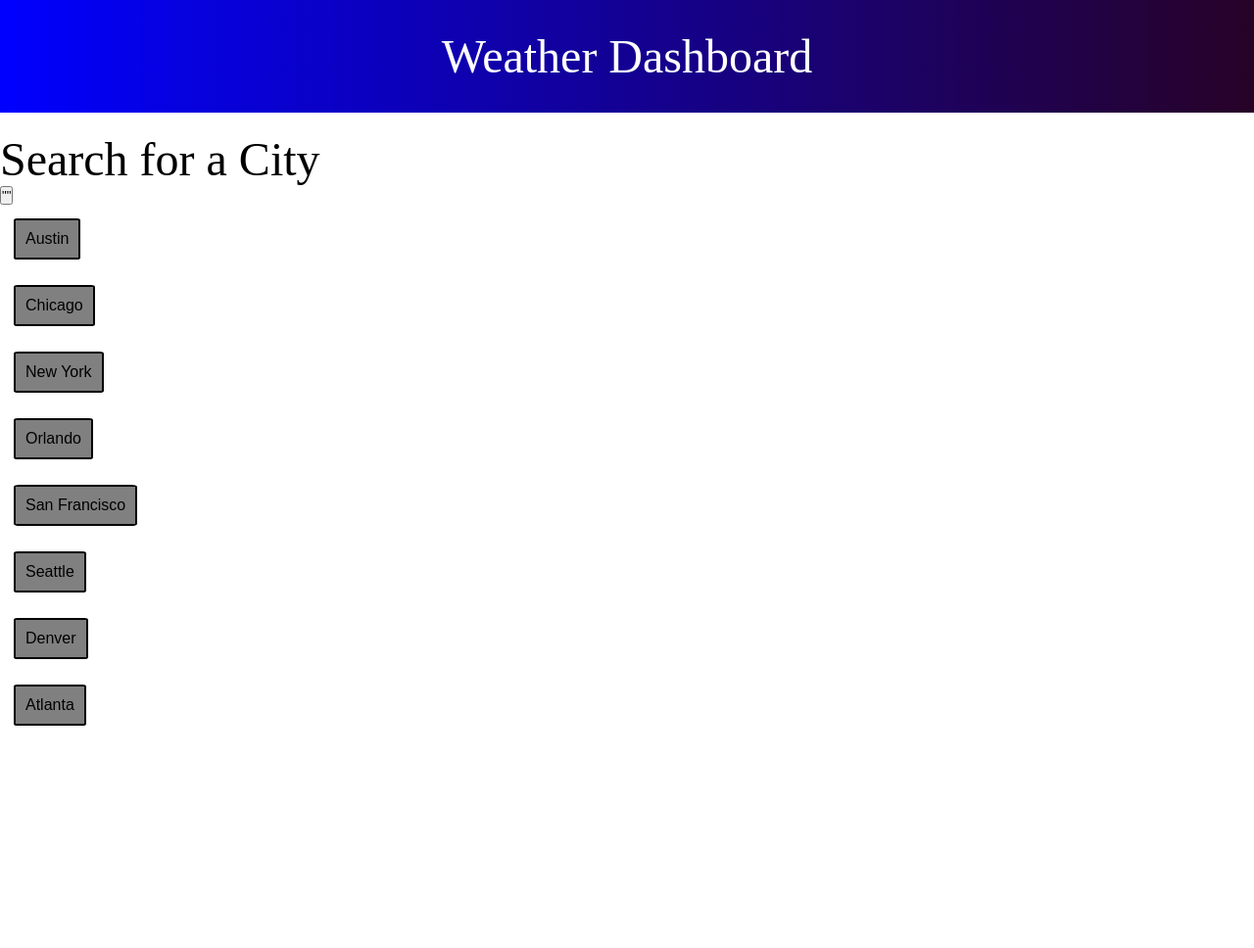
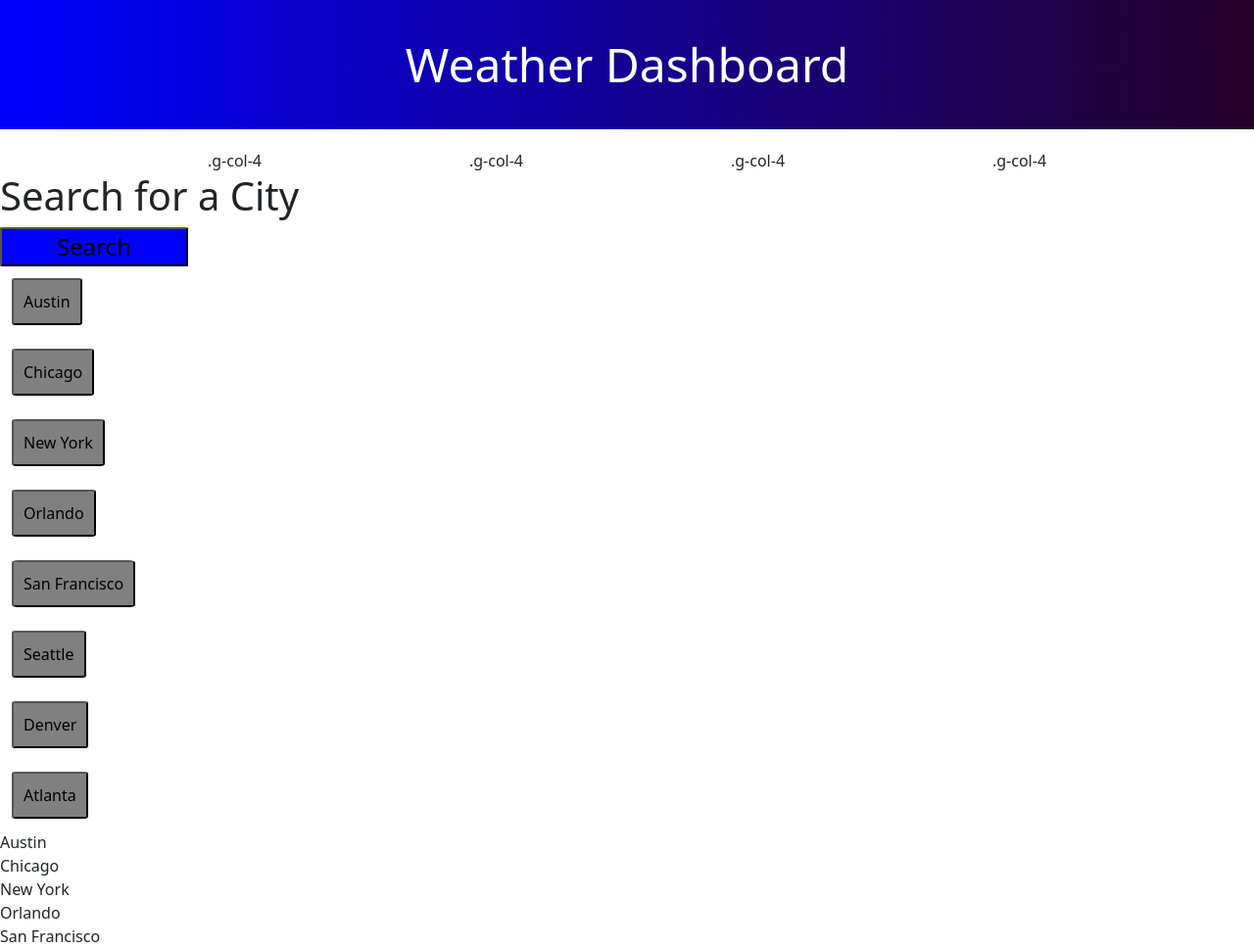
Before and after one commit to toriskyt/weather-dashboard, a plain HTML site: page main.html in a window 1280 px wide. Shown: the whole page at 98% size. Before the commit the page ends 800 px from the top, so only its background shows below. Drawn offline with nearby package versions, Linux system fonts and the light colour scheme.

Commit message:
header, search button, city buttons

```diff
--- a/Assets/main.js
+++ b/Assets/main.js
@@ -4,3 +4,6 @@
 
 //
 // api.openweathermap.org/data/2.5/weather?q={city name}&appid={APIKey}
+
+var displayE1 = $('#display');
+var clearE1 = $('clear');
--- a/Assets/style.css
+++ b/Assets/style.css
@@ -17,6 +17,37 @@ body {
     }
 
 #city {
+    background-color:gray;
+    text: black
+    border: 2px solid black;
+    radius: 2%;
+    margin: 12px;
+    padding: 10px;
+    border-radius: 5%;
+    font-size: 100%;
+}
+.grid {
+    display: flex;
+    display: inline-flexbox;
+    justify-content: space-evenly;
+}
+
+#city-search {
+    font-size: 150%;
+    width: 15%;
+    background-color: blue;
+    border-radius: 2%;
+}
+
+#search {
+    font-size: 20px;
+    width: 200px;
+    height: 50px;
+    margin-left: 3%;
+    box-shadow: 1px 1px 2px darkgrey;
+}
+
+.container-xxl{
     background-color: gray;
     border: 2px solid black;
     margin: 12px;
@@ -24,7 +55,3 @@ body {
     border-radius: 5%;
     font-size: 100%;
 }
-
-.city-search {
-    font-size: 300%;
-}
--- a/main.html
+++ b/main.html
@@ -4,6 +4,7 @@
     <meta charset="UTF-8">
     <meta http-equiv="X-UA-Compatible" content="IE=edge">
     <meta name="viewport" content="width=device-width, initial-scale=1.0">
+    <link href="https://cdn.jsdelivr.net/npm/bootstrap@5.1.3/dist/css/bootstrap.min.css" rel="stylesheet" integrity="sha384-1BmE4kWBq78iYhFldvKuhfTAU6auU8tT94WrHftjDbrCEXSU1oBoqyl2QvZ6jIW3" crossorigin="anonymous">
     <link rel="stylesheet" href="assets/style.css">
     <title>Weather Dashboard</title>
 </head>
@@ -14,8 +15,18 @@
     <a href="https://api.openweathermap.org/data/2.5/onecall?lat=33.44&lon=-94.04&exclude=hourly,daily&appid={88b8ea86d4fcf64ec5b6edf5bb0f8492}"
 ></a>
 
-<section class="city-search">Search for a City</section>
-    <button>""</button>
+<section>
+    <div class="grid">
+        <div class="g-col-4">.g-col-4</div>
+        <div class="g-col-4">.g-col-4</div>
+        <div class="g-col-4">.g-col-4</div>
+        <div class="g-col-4">.g-col-4</div>
+      </div>
+</section>
+
+<main></main>
+<h1>Search for a City</h1>
+    <button id="city-search">Search</button>
 
 <section class="cities"></section>
     <table>
@@ -37,6 +48,12 @@
         <td><button id="city">Atlanta</button></td></tr>
     </table>
 
+<div class="container-md: 768px">Austin</div>
+<div class="container-xxl: 1400px">Chicago</div>
+<div class="container-xxl: 1400px">New York</div>
+<div class="container-xxl: 1400px">Orlando</div>
+<div class="container-xxl: 1400px">San Francisco</div>
+
 
 </body>
 </html>
```
